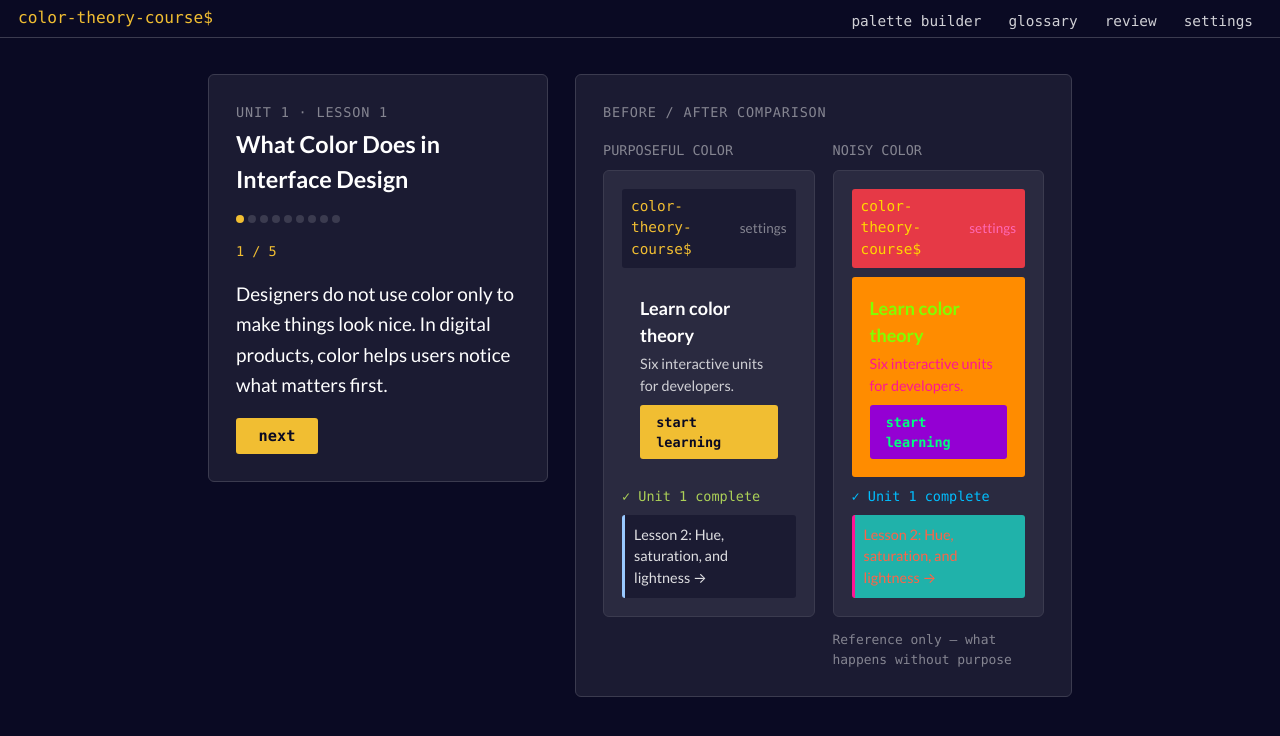
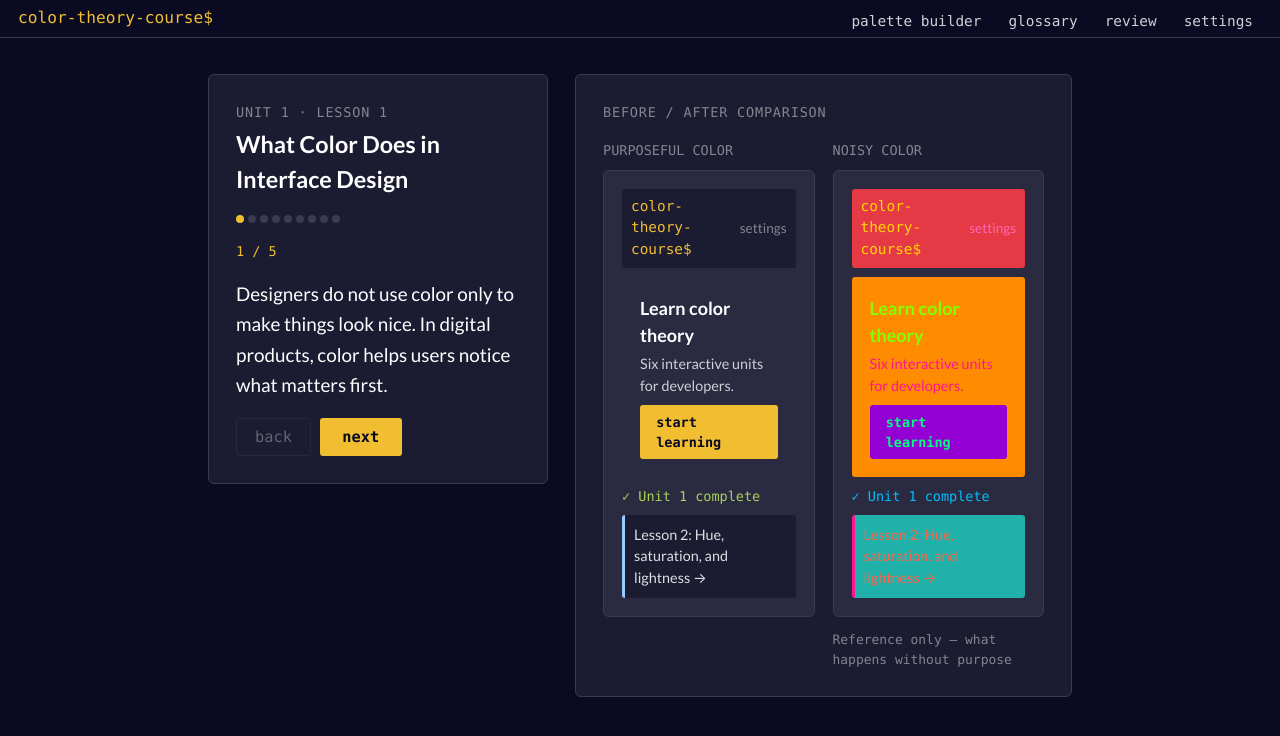
Before and after one commit to majestic-owl448/color-theory-lessons, a React (Vite) app: page /lesson/u1-l1 in a window 1280 px wide. Shown: the top 736 px of the page. Built offline with nearby package versions, Linux system fonts and the light colour scheme.

Commit message:
fix(lesson): show back button disabled on step 1 to prevent layout shift
Always render the back button but disable it on the first step, so the
button row width stays stable and the next button never jumps position.

```diff
--- a/src/components/lesson/LessonPlayer.module.css
+++ b/src/components/lesson/LessonPlayer.module.css
@@ -123,6 +123,16 @@
 .btnSecondary:hover {
   border-color: var(--secondary-foreground);
   color: var(--primary-foreground);
+}
+
+.btnSecondary:disabled {
+  opacity: 0.4;
+  cursor: not-allowed;
+}
+
+.btnSecondary:disabled:hover {
+  border-color: var(--border);
+  color: var(--secondary-foreground);
 }
 
 /* ── Challenge panel ──────────────────────────────────────────────────── */
--- a/src/components/lesson/LessonPlayer.tsx
+++ b/src/components/lesson/LessonPlayer.tsx
@@ -157,11 +157,13 @@ export function LessonPlayer({ lesson }: LessonPlayerProps) {
             </span>
             <p className={styles.stepText}>{currentStep.text}</p>
             <div className={styles.stepActions}>
-              {stepIndex > 0 && (
-                <button className={styles.btnSecondary} onClick={handlePrevStep}>
-                  back
-                </button>
-              )}
+              <button
+                className={styles.btnSecondary}
+                onClick={handlePrevStep}
+                disabled={stepIndex === 0}
+              >
+                back
+              </button>
               <button className={styles.btnPrimary} onClick={handleNextStep}>
                 {stepIndex < lesson.steps.length - 1 ? 'next' : 'try it →'}
               </button>
```
